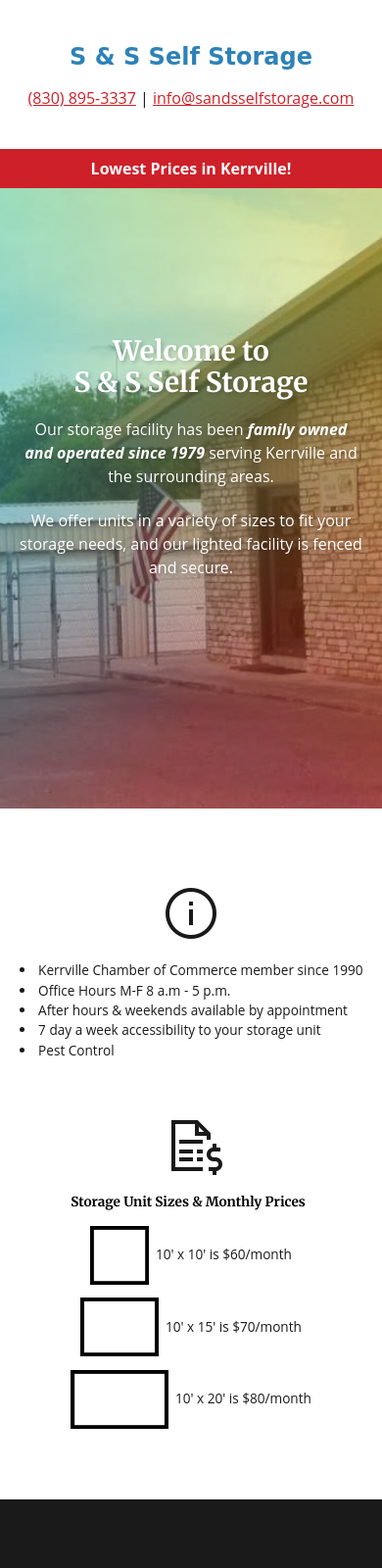
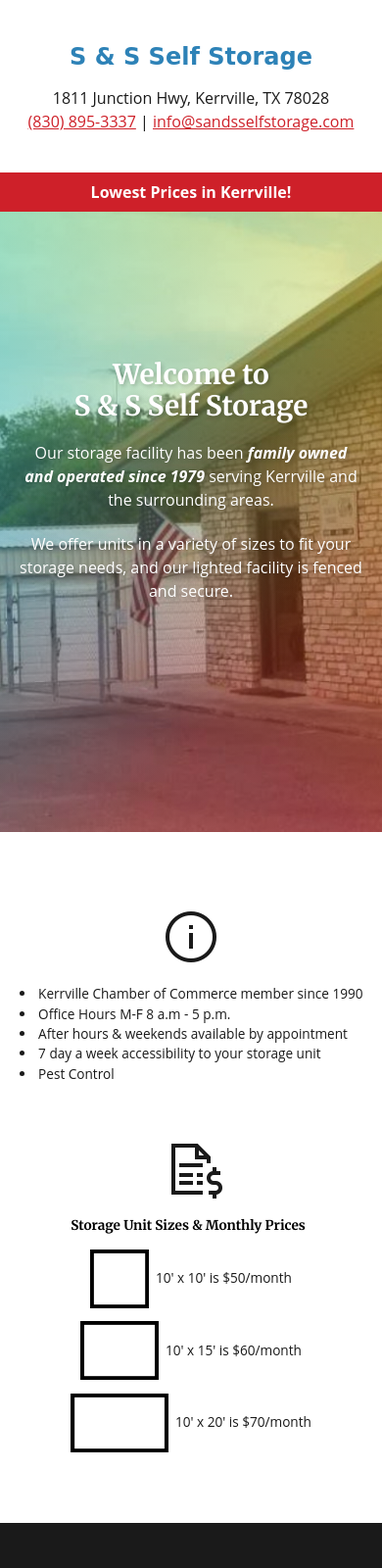
Before and after one commit to rinellam/s-and-s-self-storage, a plain HTML site: page index.html in a window 390 px wide. Shown: the top 1600 px of the page at 98% size. Drawn offline with nearby package versions, Linux system fonts and the light colour scheme; a web font is replaced by a local one.

Commit message:
update
html and css
prices
address

```diff
--- a/css/style.css
+++ b/css/style.css
@@ -415,6 +415,13 @@
         margin-bottom: 1em;
     }
 
+    .logo-wrap {
+        display: flex;
+        flex-direction: column;
+        justify-content: center;
+        align-items: center;
+    }
+
     .banner-img {
         width: 100vw;
         height: 75vh;
--- a/index.html
+++ b/index.html
@@ -3,7 +3,7 @@
         <meta charset="utf-8">
         <meta http-equiv="X-UA-Compatible" content="IE=edge">
         <title>S & S Self Storage</title>
-        <meta name="keywords" content="storage, self-storage, kerrrville">
+        <meta name="keywords" content="storage, self-storage, storage unit, kerrrville">
         <meta name="author" content="Michael Rinella, Shrine Designs">
         <meta name="viewport" content="width=device-width, initial-scale=1">
         <link rel="stylesheet" href="https://maxst.icons8.com/vue-static/landings/line-awesome/line-awesome/1.3.0/css/line-awesome.min.css">
@@ -13,7 +13,10 @@
     <body>
         <!--Header: Logo and contact-->
         <header>
-            <h1 class="logo-header">S & S Self Storage</h2>
+            <div class="logo-wrap">
+                <h1 class="logo-header">S & S Self Storage</h2>
+                <p>1811 Junction Hwy, Kerrville, TX 78028</p>
+            </div>
             <p class="header-text"><a href="tel:830-895-3337">(830) 895-3337</a> | <a href="mailto:info@sandsselfstorage.com">info@sandsselfstorage.com</a></p>
         </header>
         <!--Banner: Lowest Prices-->
@@ -50,17 +53,17 @@
 
                         <div class="container-one">
                             <img src="img/box-10x10.png">
-                            <li>10' x 10' is $60/month</li>
+                            <li>10' x 10' is $50/month</li>
                         </div>
 
                         <div class="container-two">
                             <img src="img/box-10x15.png">
-                            <li>10' x 15' is $70/month</li>
+                            <li>10' x 15' is $60/month</li>
                         </div>
 
                         <div class="container-three">
                             <img src="img/box-10x20.png">
-                            <li>10' x 20' is $80/month</li>
+                            <li>10' x 20' is $70/month</li>
                         </div>
 
                     </ul>
```
